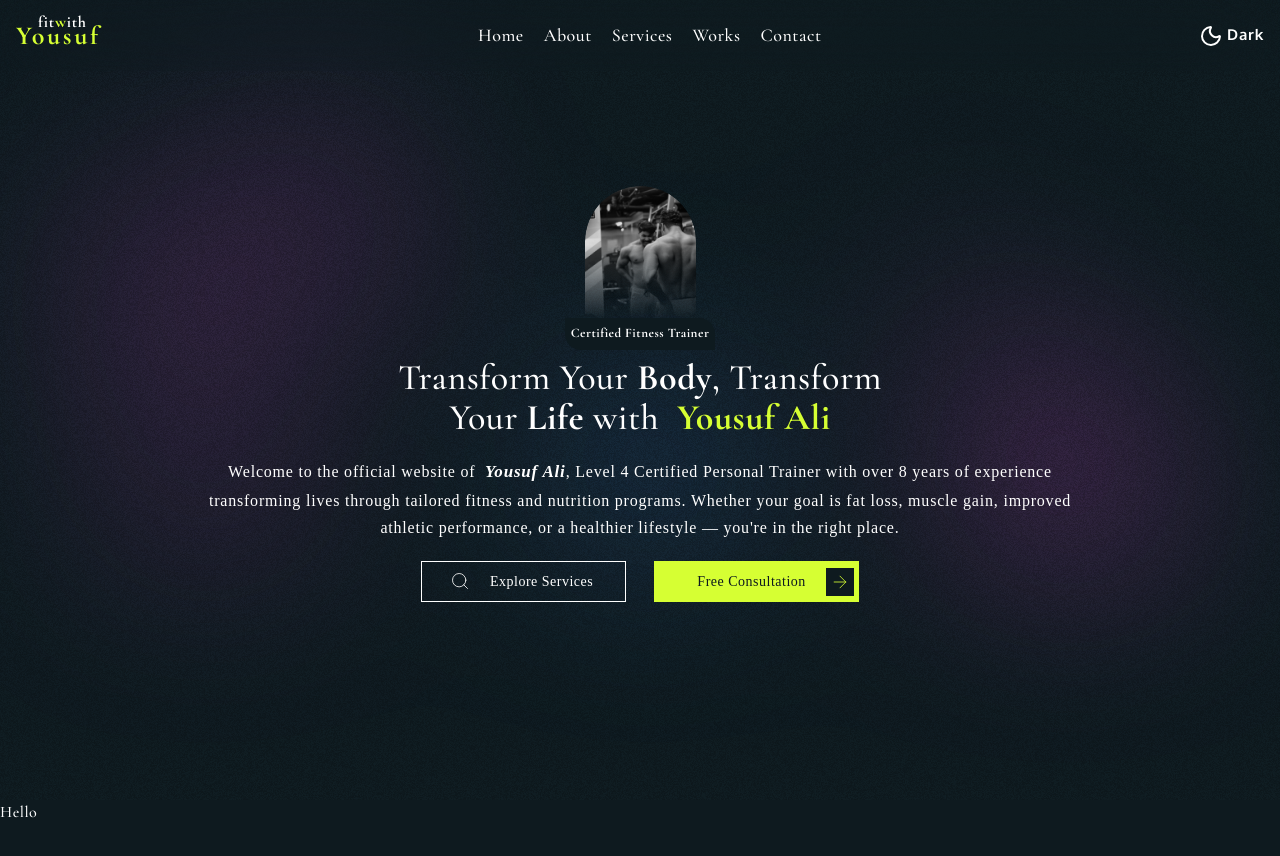
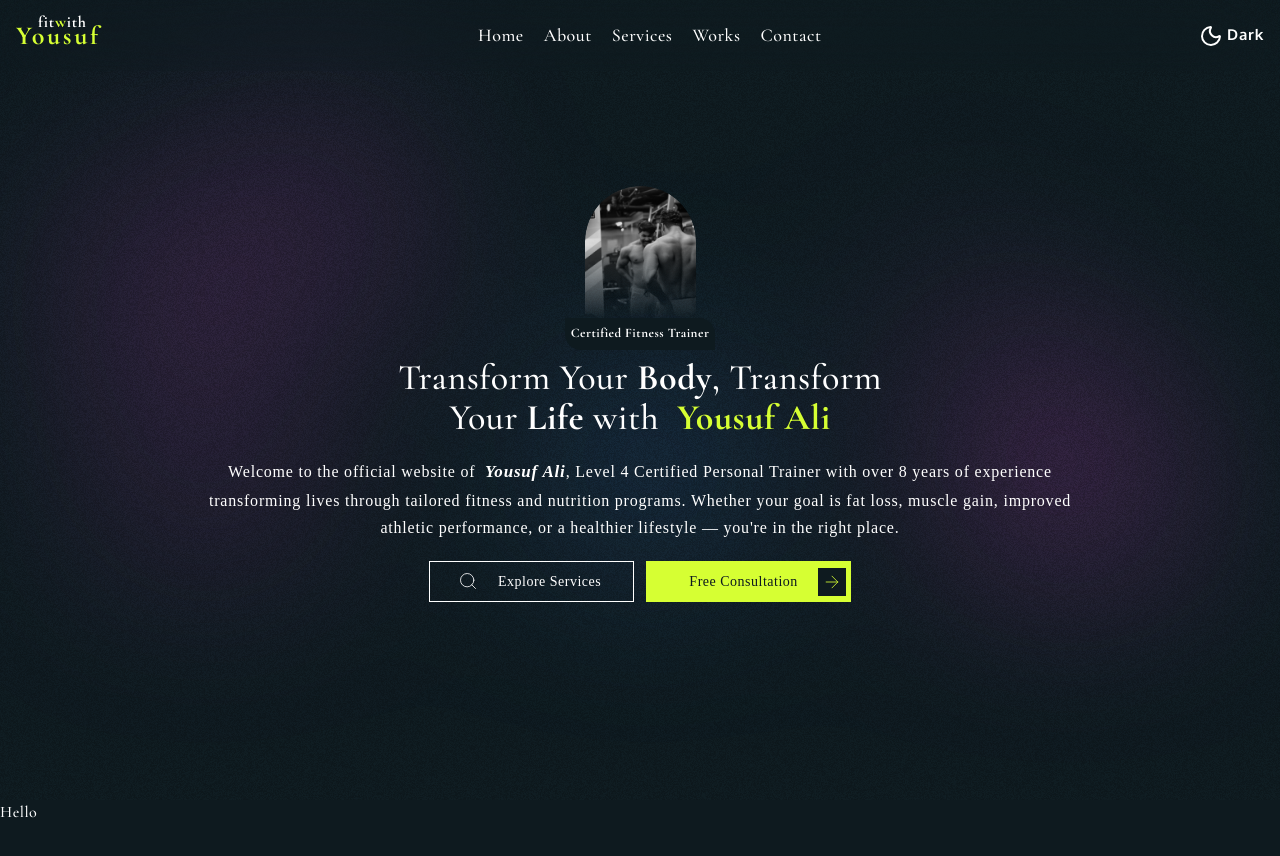
Before and after one commit to razirazz/fitWithYOUSUF, a Next.js app: page / in a window 1280 px wide. Shown: the top 856 px of the page. Built offline with nearby package versions, Linux system fonts and the light colour scheme.

Commit message:
Home Done

```diff
--- a/src/pages/home.tsx
+++ b/src/pages/home.tsx
@@ -54,7 +54,7 @@ const HomePage = () => {
                     </div>
                 </div>
                 <div className="home-call-actions w-full h-fit p-2 flex
-                font-[--font-body] sm:gap-5 justify-center">
+                font-[--font-body] sm:gap-1 justify-center">
                     <ButtonIconLeft data="Explore Services" icon={ Search } type="secondary"/>
                     <ButtonIconRight data="Free Consultation" icon={ ArrowRight } type="primary"/>
 
```
